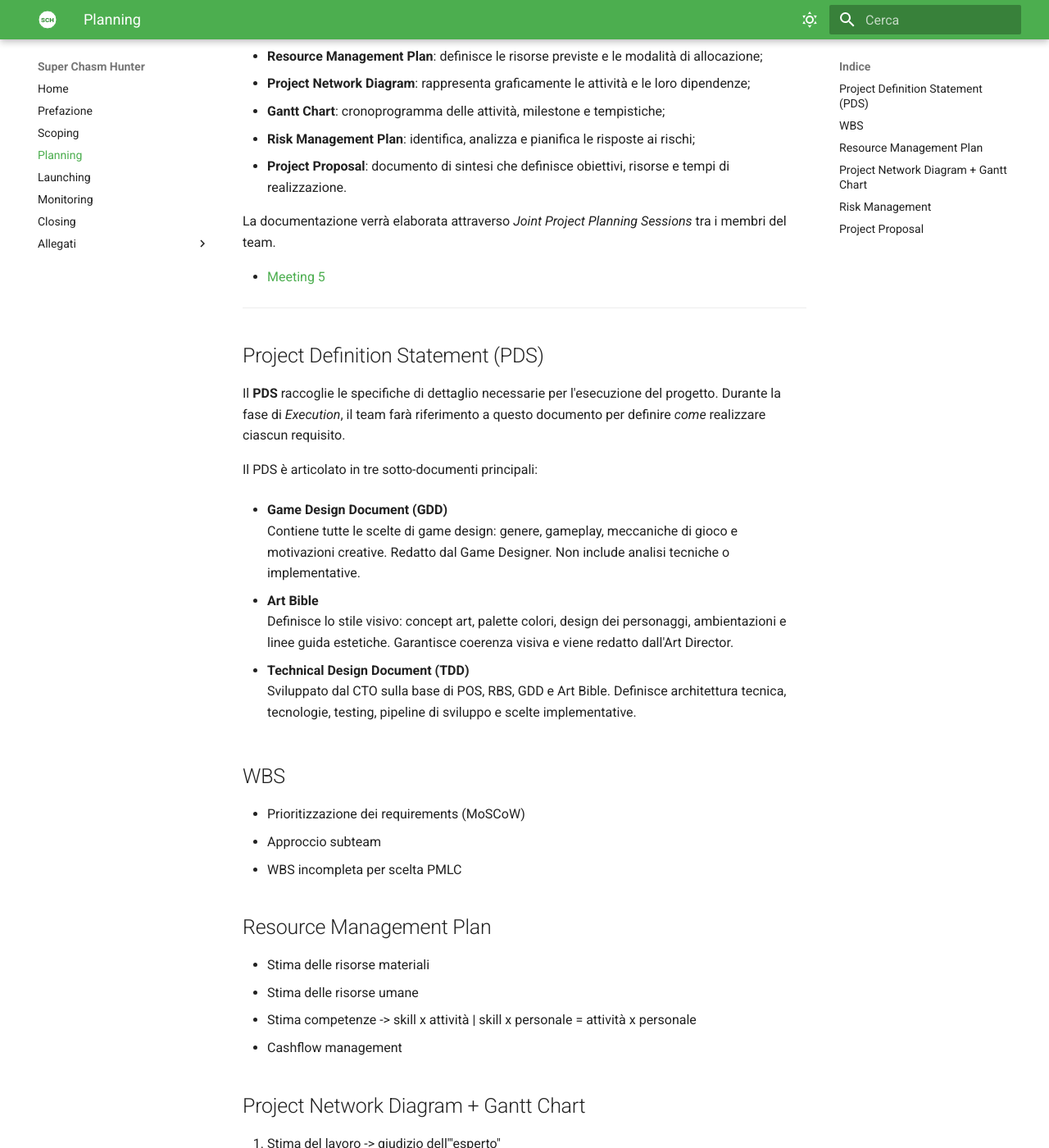
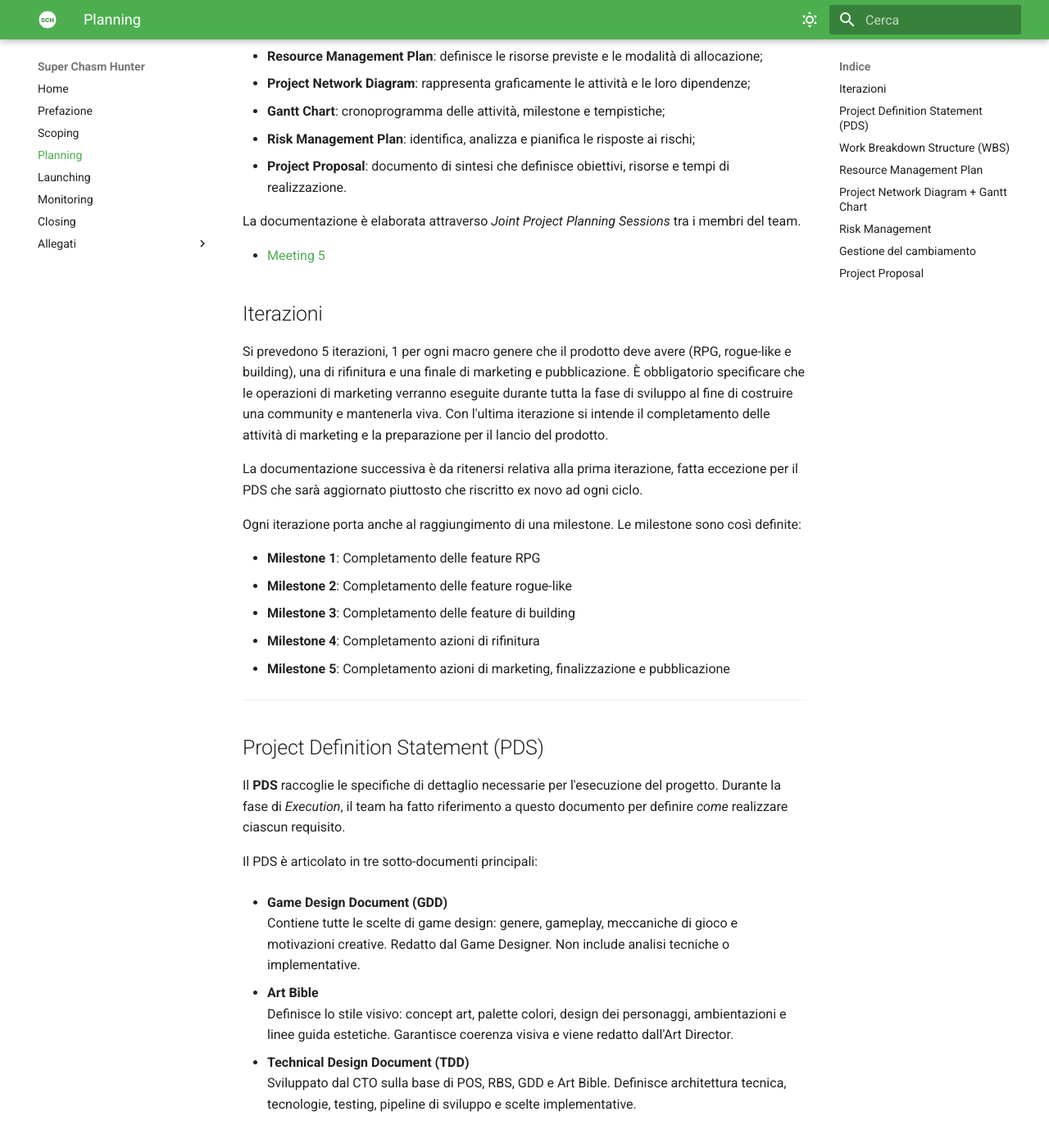
Before and after one commit to FilippoGurioli/super-chasm-hunter-pm, an MkDocs documentation site: the page built from docs/3 - Planning.md, in a window 1280 px wide and 1400 px high, scrolled down 351 px. Shown: the whole window at 82% size. Built offline with MkDocs 1.6.1 and Material for MkDocs 9.7.7, drawn with Linux system fonts in a browser that asks for light colours; some of the changed text lies outside the part shown.

Commit message:
refactor: create planning and scoping directories

```diff
--- a/docs/3 - Planning.md
+++ b/docs/3 - Planning.md
@@ -16,15 +16,29 @@ I principali *deliverable* di questa fase includono:
 - **Risk Management Plan**: identifica, analizza e pianifica le risposte ai rischi;
 - **Project Proposal**: documento di sintesi che definisce obiettivi, risorse e tempi di realizzazione.
 
-La documentazione verrà elaborata attraverso *Joint Project Planning Sessions* tra i membri del team.
+La documentazione è elaborata attraverso *Joint Project Planning Sessions* tra i membri del team.
 
 - [Meeting 5](./Allegati/Meetings/Meeting%205%20-%2017-07-25.md)
+
+## Iterazioni
+
+Si prevedono 5 iterazioni, 1 per ogni macro genere che il prodotto deve avere (RPG, rogue-like e building), una di rifinitura e una finale di marketing e pubblicazione. È obbligatorio specificare che le operazioni di marketing verranno eseguite durante tutta la fase di sviluppo al fine di costruire una community e mantenerla viva. Con l'ultima iterazione si intende il completamento delle attività di marketing e la preparazione per il lancio del prodotto.
+
+La documentazione successiva è da ritenersi relativa alla prima iterazione, fatta eccezione per il PDS che sarà aggiornato piuttosto che riscritto ex novo ad ogni ciclo.
+
+Ogni iterazione porta anche al raggiungimento di una milestone. Le milestone sono così definite:
+
+- **Milestone 1**: Completamento delle feature RPG
+- **Milestone 2**: Completamento delle feature rogue-like
+- **Milestone 3**: Completamento delle feature di building
+- **Milestone 4**: Completamento azioni di rifinitura
+- **Milestone 5**: Completamento azioni di marketing, finalizzazione e pubblicazione
 
 ---
 
 ## Project Definition Statement (PDS)
 
-Il **PDS** raccoglie le specifiche di dettaglio necessarie per l'esecuzione del progetto. Durante la fase di *Execution*, il team farà riferimento a questo documento per definire *come* realizzare ciascun requisito.
+Il **PDS** raccoglie le specifiche di dettaglio necessarie per l'esecuzione del progetto. Durante la fase di *Execution*, il team ha fatto riferimento a questo documento per definire *come* realizzare ciascun requisito.
 
 Il PDS è articolato in tre sotto-documenti principali:
 
@@ -37,11 +51,19 @@ Il PDS è articolato in tre sotto-documenti principali:
 - **Technical Design Document (TDD)**
   Sviluppato dal CTO sulla base di POS, RBS, GDD e Art Bible. Definisce architettura tecnica, tecnologie, testing, pipeline di sviluppo e scelte implementative.
 
-## WBS
+## Work Breakdown Structure (WBS)
 
-- Prioritizzazione dei requirements (MoSCoW)
-- Approccio subteam
-- WBS incompleta per scelta PMLC
+Per redigere la WBS il team ha seguito un approccio strutturato come segue:
+
+1. si formano diversi gruppi all'interno del team, ciascuno responsabile di un sottoinsieme di requisiti (i.e. *subteam approach*).
+2. Ogni team deve analizzare tutti i nodi foglia del sottoalbero del RBS assegnatogli.
+3. Ogni nodo analizzato deve portare a 1 o più task operativi da svolgere.
+
+Una volta fatto ciò, il team si raduna per stabilire un ordine di priorità di ogni task seguendo la filosofia *MoSCoW*.
+
+Il documento risultante è il seguente:
+
+- [WBS](./Allegati/Planning/1%20-%20WBS.md)
 
 ## Resource Management Plan
 
@@ -80,6 +102,10 @@ linea ai predecessori.
 
 Analizzare ogni rischio espresso nella Analisi dei Rischi, analizzare la strategia risolutiva e commentare come la si intende attuare
 
+## Gestione del cambiamento
+
+???
+
 ## Project Proposal
 
 - Executive Summary
```
Also changed, not shown: docs/2 - Scoping.md (+8 -6 lines), docs/Allegati/Meetings/Meeting 3 - 03-07-25.md (+3 -1 lines), docs/Allegati/Meetings/Meeting 4 - 17-07-25.md (+3 -3 lines), docs/Allegati/Planning/1 - WBS.md (added, +7 -0 lines), docs/Allegati/Scoping/1 - POS.md (renamed from docs/Allegati/1 - POS.md, +12 -3 lines), docs/Allegati/Meeting template.md (renamed from docs/Allegati/4 - Meeting template.md), docs/Allegati/Scoping/2 - Analisi dei rischi.md (renamed from docs/Allegati/2 - Analisi dei rischi.md), docs/Allegati/Scoping/3 - Analisi Finanziaria.md (renamed from docs/Allegati/3 - Analisi Finanziaria.md), docs/Allegati/Scoping/4 - Analisi SWOT.md (renamed from docs/Allegati/5 - Analisi SWOT.md), docs/Allegati/Scoping/RBSs/1 - Main.md (renamed from docs/Allegati/RBSs/1 - Main.md), docs/Allegati/Scoping/RBSs/2 - SCH Func Req.md (renamed from docs/Allegati/RBSs/2 - SCH Func Req.md), docs/Allegati/Scoping/RBSs/SCH Building Requirements.md (renamed from docs/Allegati/RBSs/SCH Building Requirements.md), docs/Allegati/Scoping/RBSs/SCH RPG Requirements.md (renamed from docs/Allegati/RBSs/SCH RPG Requirements.md), docs/Allegati/Scoping/RBSs/SCH Rogue-like Requirements.md (renamed from docs/Allegati/RBSs/SCH Rogue-like Requirements.md).
